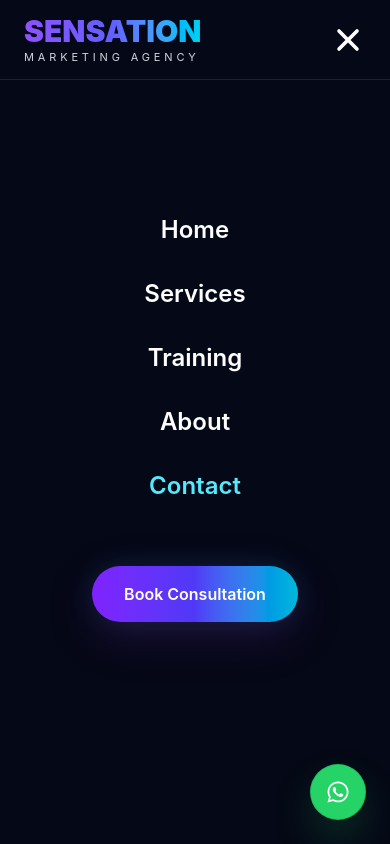
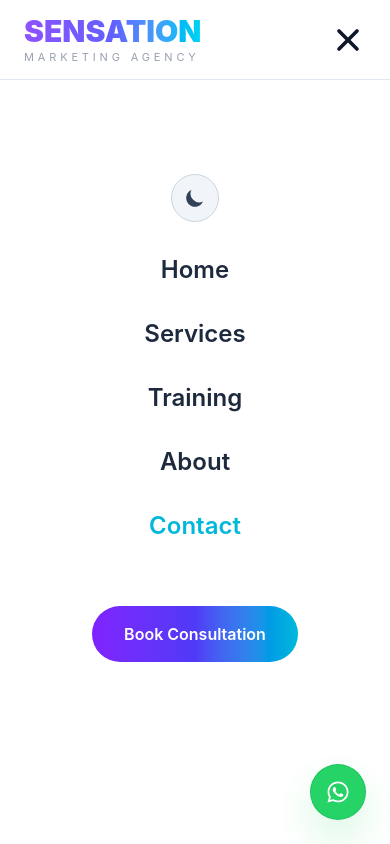
Before and after one commit to rihlatech/Sensation-Marketing-Agency, a React (Vite) app: page /contact in a window 390 px wide. Both pictures are taken after a click on the button 338 px from the left and 40 px from the top of the page. Shown: the top 844 px of the page. Built offline with nearby package versions, Linux system fonts and the light colour scheme.

Commit message:
Mobile modes button

```diff
--- a/src/components/Header.jsx
+++ b/src/components/Header.jsx
@@ -61,12 +61,14 @@ const Header = () => {
     transition={{ duration: 0.6 }}
     className={`fixed top-0 left-0 z-50 w-full transition-all duration-500 ${
       isScrolled
-    ? "border-b border-white/10 bg-[#07181A]/85 shadow-[0_8px_25px_rgba(2,6,23,0.25)] backdrop-blur-2xl"
+        ? "border-b border-white/10 bg-[#07181A]/90 shadow-[0_5px_20px_rgba(2,6,23,0.18)] backdrop-blur-2xl"
         : "bg-[#07181A]/70 backdrop-blur-xl"
     }`}
   >
     <div className="mx-auto max-w-7xl px-6 lg:px-8">
       <div className="flex h-20 items-center justify-between">
+
+        {/* Logo */}
         <Link to="/" className="select-none">
           <h1 className="bg-gradient-to-r from-violet-500 via-indigo-500 to-cyan-400 bg-clip-text text-3xl font-black uppercase text-transparent">
             SENSATION
@@ -77,6 +79,8 @@ const Header = () => {
           </p>
         </Link>
 
+
+        {/* Desktop Navigation */}
         <nav className="hidden items-center gap-10 lg:flex">
           {navLinks.map((link) => (
             <NavLink
@@ -95,7 +99,7 @@ const Header = () => {
                   {link.name}
 
                   <span
-                      className={`absolute left-0 -bottom-2 h-[2px] rounded-full bg-gradient-to-r from-violet-500 to-cyan-400 transition-all duration-300 ${
+                    className={`absolute left-0 -bottom-2 h-[2px] rounded-full bg-gradient-to-r from-violet-500 to-cyan-400 transition-all ${
                       isActive ? "w-full" : "w-0"
                     }`}
                   />
@@ -104,31 +108,42 @@ const Header = () => {
             </NavLink>
           ))}
         </nav>
+
+
+        {/* Desktop Actions */}
         <div className="hidden items-center gap-4 lg:flex">
+
           <button
             onClick={() => setDarkMode(!darkMode)}
-    className="flex h-11 w-11 items-center justify-center rounded-full border border-slate-300 bg-white text-slate-700 shadow-md transition-all hover:scale-105 dark:border-slate-700 dark:bg-slate-900 dark:text-yellow-400"
+            className="flex h-11 w-11 items-center justify-center rounded-full border border-slate-300 bg-white text-slate-700 shadow-md transition hover:scale-105 dark:border-slate-700 dark:bg-slate-900 dark:text-yellow-400"
           >
             {darkMode ? <HiSun size={20} /> : <HiMoon size={20} />}
           </button>
 
+
           <Link
             to="/contact"
-    className="rounded-full bg-gradient-to-r from-teal-500 to-cyan-500 px-6 py-3 font-semibold text-white transition-all duration-300 hover:-translate-y-1 hover:shadow-lg"
+            className="rounded-full bg-gradient-to-r from-teal-500 to-cyan-500 px-6 py-3 font-semibold text-white transition hover:-translate-y-1 hover:shadow-lg"
           >
             Book Consultation
           </Link>
+
         </div>
 
+
+        {/* Mobile Menu Button */}
         <button
           onClick={() => setIsOpen(true)}
           className="rounded-full border border-white/10 bg-white/10 p-3 text-3xl text-white backdrop-blur-lg lg:hidden"
         >
           <HiOutlineMenuAlt3 />
         </button>
+
       </div>
     </div>
 
+
+    {/* Mobile Menu */}
     <AnimatePresence>
       {isOpen && (
         <motion.div
@@ -136,25 +151,45 @@ const Header = () => {
           animate={{ x: 0 }}
           exit={{ x: "100%" }}
           transition={{ duration: 0.35 }}
-            className="fixed top-0 right-0 z-[100] h-screen w-full bg-[#050816]"
+          className="fixed right-0 top-0 z-[100] h-screen w-full bg-white text-slate-900 dark:bg-[#07181A] dark:text-white"
         >
-            <div className="flex h-20 items-center justify-between border-b border-white/10 px-6">
+
+          <div className="flex h-20 items-center justify-between border-b border-slate-200 px-6 dark:border-white/10">
+
             <div>
               <h1 className="bg-gradient-to-r from-violet-500 via-indigo-500 to-cyan-400 bg-clip-text text-3xl font-black uppercase text-transparent">
                 SENSATION
               </h1>
 
-                <p className="text-[11px] uppercase tracking-[0.35em] text-gray-300">
+              <p className="text-[11px] uppercase tracking-[0.35em] text-gray-400">
                 Marketing Agency
               </p>
             </div>
 
-              <button onClick={() => setIsOpen(false)} className="text-4xl text-white">
+
+            <button
+              onClick={() => setIsOpen(false)}
+              className="text-4xl text-slate-900 dark:text-white"
+            >
               <HiX />
             </button>
+
           </div>
 
+
+
           <div className="flex h-[80vh] flex-col items-center justify-center gap-8">
+
+
+            {/* Mobile Theme Toggle */}
+            <button
+              onClick={() => setDarkMode(!darkMode)}
+              className="flex h-12 w-12 items-center justify-center rounded-full border border-slate-300 bg-slate-100 text-slate-700 transition hover:scale-105 dark:border-white/20 dark:bg-white/10 dark:text-yellow-400"
+            >
+              {darkMode ? <HiSun size={22} /> : <HiMoon size={22} />}
+            </button>
+
+
             {navLinks.map((link) => (
               <NavLink
                 key={link.path}
@@ -163,8 +198,8 @@ const Header = () => {
                 className={({ isActive }) =>
                   `text-2xl font-semibold transition ${
                     isActive
-                        ? "text-cyan-300"
-                        : "text-white hover:text-violet-300"
+                      ? "text-cyan-500 dark:text-cyan-300"
+                      : "text-slate-800 hover:text-violet-500 dark:text-white dark:hover:text-violet-300"
                   }`
                 }
               >
@@ -172,17 +207,22 @@ const Header = () => {
               </NavLink>
             ))}
 
+
             <Link
               to="/contact"
               onClick={() => setIsOpen(false)}
-                className="premium-button mt-8 rounded-full bg-gradient-to-r from-violet-600 via-indigo-600 to-cyan-500 px-8 py-4 font-semibold text-white"
+              className="mt-8 rounded-full bg-gradient-to-r from-violet-600 via-indigo-600 to-cyan-500 px-8 py-4 font-semibold text-white"
             >
               Book Consultation
             </Link>
+
+
           </div>
+
         </motion.div>
       )}
     </AnimatePresence>
+
   </motion.header>
 );
 };
```
Lines whose indentation alone changed are shown as unchanged.
